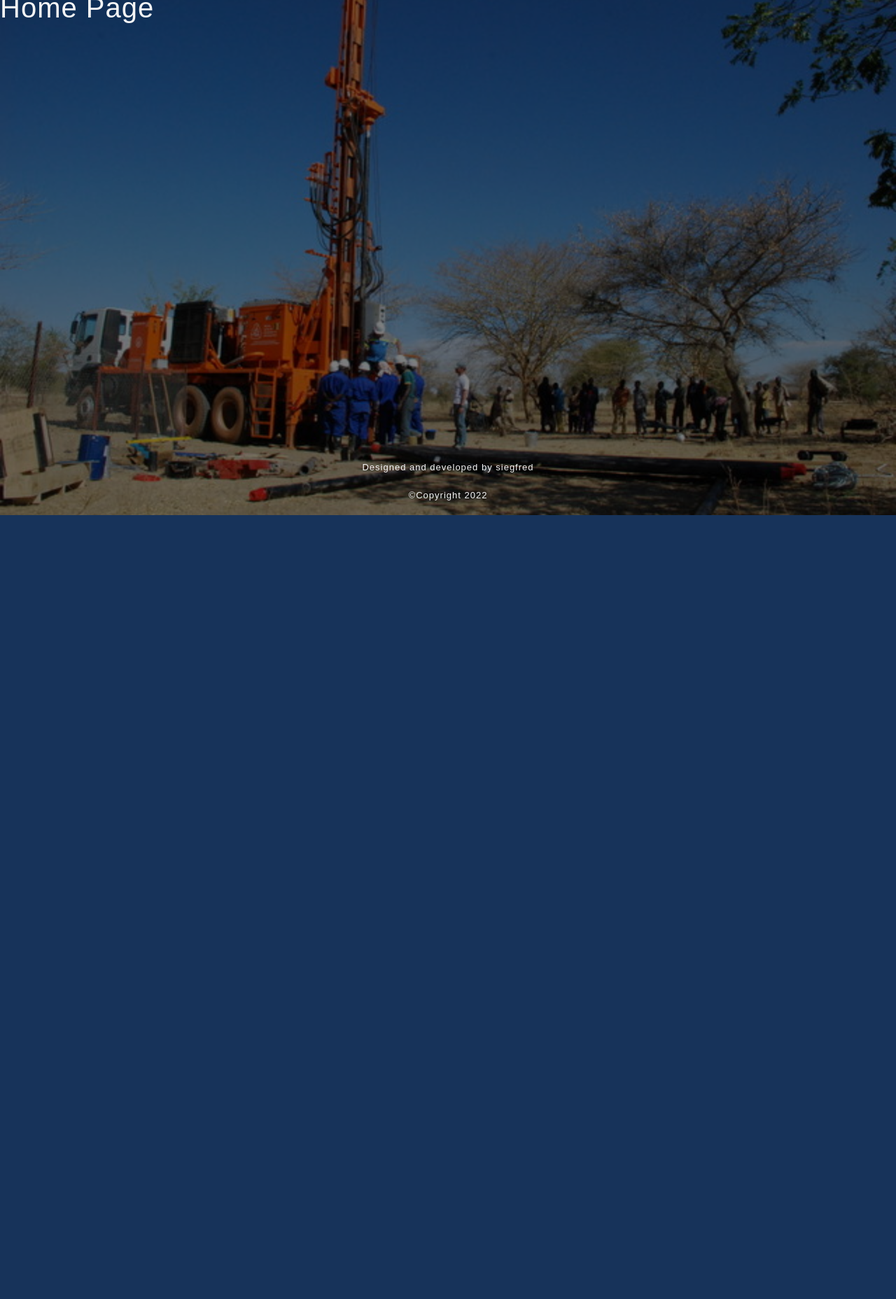
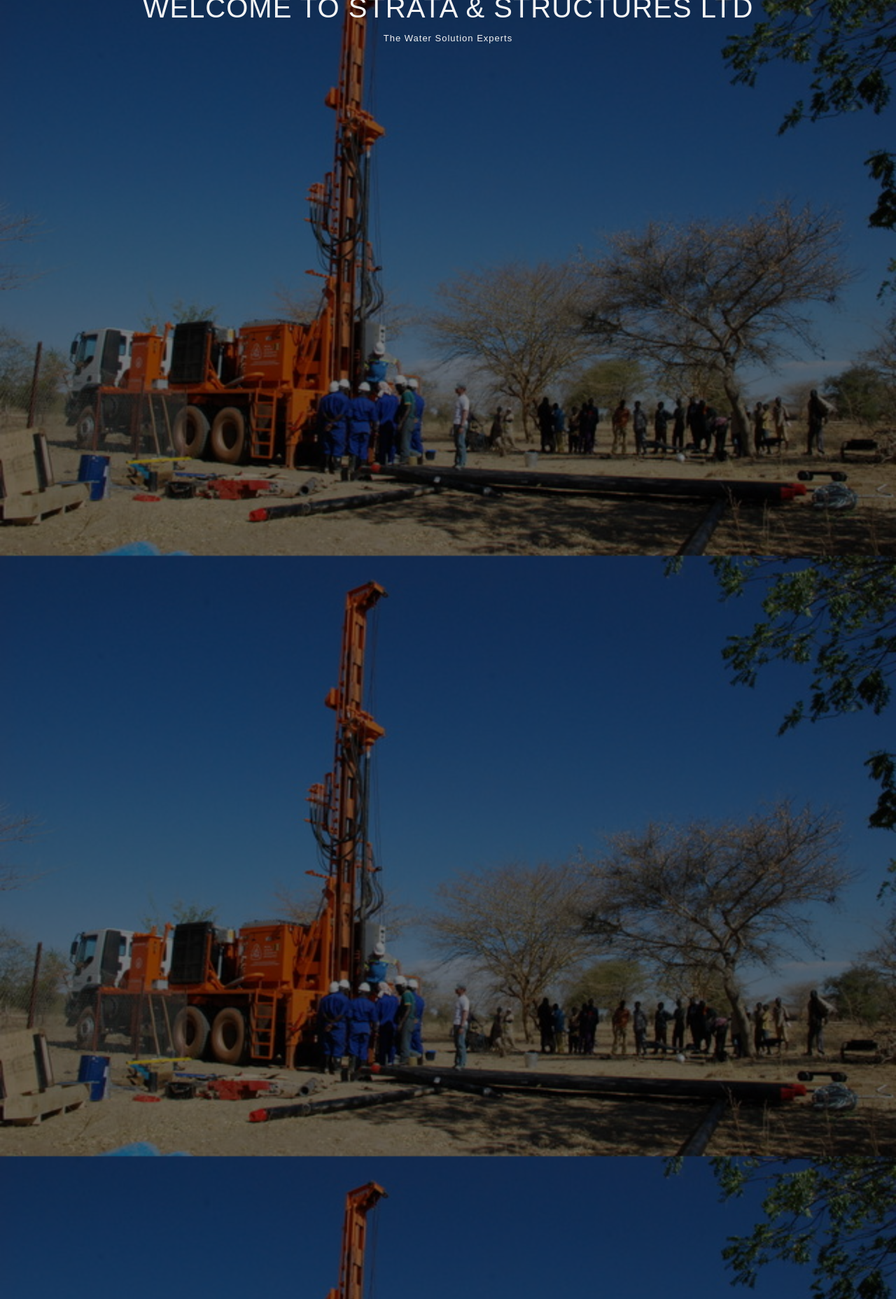
Before and after one commit to siegfred14/strataAndStructuresLtd, a Django app: page / in a window 1280 px wide. Shown: the part 64-1920 px from the top of the page at 70% size. Before the commit the page ends 800 px from the top, so only its background shows below. Run offline with Django 4.2, Linux system fonts and the light colour scheme; some libraries are stand-ins or nearby versions.

Commit message:
page structure reestablished

```diff
--- a/coreApp/templates/base.html
+++ b/coreApp/templates/base.html
@@ -20,6 +20,8 @@
       <div class="loader"></div>
     </div>
 
+    <div class="new-cover">
+      <div class="new-cover-skin">
         {% comment %} Nav Bar {% endcomment %}
         <nav class="navbar navbar-expand-lg navbar-light">
           <div class="container-fluid">
@@ -54,20 +56,20 @@
           </div>
         </nav>
 
-    <div class="new-cover">
         {% comment %} content {% endcomment %}
         <div class="display">{% block content %}{% endblock %}</div>
 
+        {% comment %} Footer {% endcomment %}
         <div class="footer-area">
           <div class="text-center">
             <p>Designed and developed by siegfred</p>
             <p>
-            {% comment %} write with external script {% endcomment %}
               &copy;Copyright
               <script>
                 document.write(new Date().getFullYear());
               </script>
             </p>
+          </div>
         </div>
       </div>
     </div>
--- a/coreApp/templates/home.html
+++ b/coreApp/templates/home.html
@@ -1,5 +1,54 @@
 {% extends 'base.html' %} {% block content %}
 
-<h1>Home Page</h1>
+<div class="homepage">
+  <div class="welcome-msg text-center">
+    <h1>WELCOME TO STRATA &#38; STRUCTURES LTD</h1>
+    <p>The Water Solution Experts</p>
+  </div>
+
+  {% comment %} Image Slideshow {% endcomment %}
+  <div class="slideshow-container">
+    <!-- Full-width images with number and caption text -->
+    <div class="mySlides fade">
+      <div class="numbertext">1 / 3</div>
+      <img src="../../media/20200807_124821.jpg" style="width: 100%" />
+      <div class="text">High Efficient Vehicles</div>
+    </div>
+
+    <div class="mySlides fade">
+      <div class="numbertext">2 / 3</div>
+      <img src="../../media/IMG-20200817-WA0048.jpg" style="width: 100%" />
+      <div class="text">State-of-the-Art Equipments</div>
+    </div>
+
+    <div class="mySlides fade">
+      <div class="numbertext">3 / 3</div>
+      <img
+        src="../../media/3dc7373c-aef2-436b-b895-6e114953089d.jfif"
+        style="width: 100%"
+      />
+      <div class="text">Quality Service Delivery</div>
+    </div>
+
+    <!-- Next and previous buttons -->
+    <a class="prev" onclick="plusSlides(-1)">&#10094;</a>
+    <a class="next" onclick="plusSlides(1)">&#10095;</a>
+  </div>
+  <br />
+
+  <!-- The dots/circles -->
+  <div style="text-align: center">
+    <span class="dot" onclick="currentSlide(1)"></span>
+    <span class="dot" onclick="currentSlide(2)"></span>
+    <span class="dot" onclick="currentSlide(3)"></span>
+  </div>
+</div>
+
+<p>
+  End Here Lorem ipsum dolor sit amet consectetur adipisicing elit. Deleniti
+  numquam velit accusamus modi enim repellat eligendi assumenda perspiciatis!
+  Nisi eveniet harum quibusdam dignissimos adipisci obcaecati vero, ipsam
+  accusamus. Dolore, tempore.
+</p>
 
 {% endblock %}
--- a/static/css/style.css
+++ b/static/css/style.css
@@ -5,20 +5,6 @@
   padding: 0px;
   font-family: "Nunito", sans-serif;
   color: whitesmoke;
-}
-
-body {
-  width: 100%;
-  height: 100%;
-  line-height: 24px;
-  font-size: 13px;
-  font-family: "Poppins", sans-serif;
-  font-weight: normal;
-  letter-spacing: 1px;
-  background: rgba(7, 151, 247, 0.8)
-    url("../../media/borehole_drilling_company_in_lagos.jpg") no-repeat fixed
-    center;
-  background-size: cover;
 }
 
 html {
@@ -66,6 +52,29 @@ a:visited {
   text-decoration: none;
 }
 
+/* Base */
+
+.new-cover {
+  width: 100%;
+  height: 100%;
+  line-height: 24px;
+  font-size: 13px;
+  font-family: "Poppins", sans-serif;
+  font-weight: normal;
+  letter-spacing: 1px;
+  background: rgba(7, 151, 247, 0.8)
+    url("../../media/borehole_drilling_company_in_lagos.jpg") no-repeat fixed
+    center;
+  background-size: cover;
+}
+
+.new-cover-skin {
+  /* height: 100%; */
+  /* position: fixed; */
+  padding: 0;
+  margin: 0;
+  background-color: rgba(0, 0, 0, 0.5);
+}
 /* --- Navbar CSS Starts --- */
 
 .navbar {
@@ -105,14 +114,7 @@ a:visited {
   background-color: transparent;
 }
 
-/*--- skin cover ---*/
-
-.new-cover {
-  height: 100%;
-  padding: 0;
-  margin: 0;
-  background-color: rgba(0, 0, 0, 0.5);
-}
+/*--- Page Content ---*/
 
 .display {
   padding-top: 4%;
@@ -121,7 +123,7 @@ a:visited {
 /*--- Footer ---*/
 .footer-area {
   width: 100%;
-  position: absolute;
+  /* position: absolute; */
   bottom: 0;
   padding-bottom: 0;
   margin-bottom: 0;
```
Lines whose indentation alone changed are shown as unchanged.
